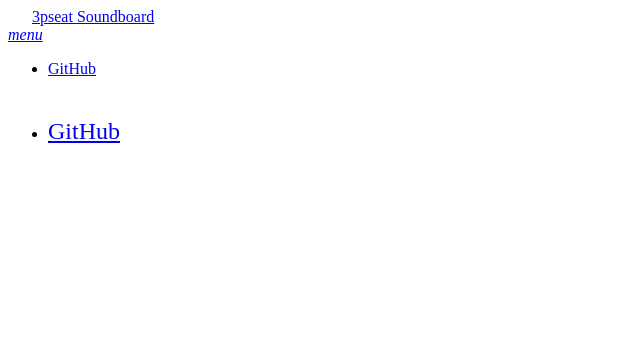
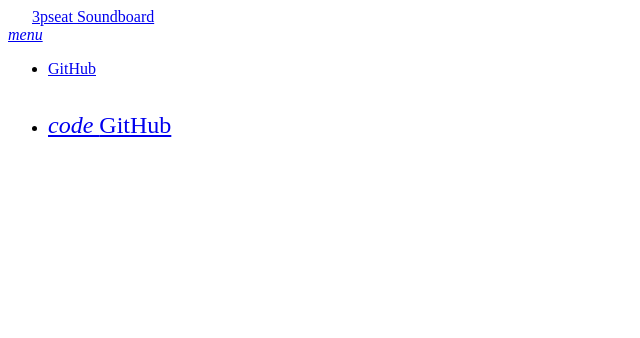
Before and after one commit to gpauloski/3pseatBot, a Python web app: template threepseat/sounds/templates/navbar.html in a window 1280 px wide. Shown: the top 338 px of the page, without its empty margins (0-640 px from the left). Run offline with Jinja, Linux system fonts and the light colour scheme; the template is opened without the code that fills it, so the values that code supplies are empty.

Commit message:
Clean up sidebar

```diff
--- a/threepseat/sounds/templates/navbar.html
+++ b/threepseat/sounds/templates/navbar.html
@@ -24,11 +24,32 @@
   </div>
 </nav>
 
-<ul class="sidenav blue-grey darken-4 blue-grey darken-2" id="mobile" style="padding-top: 24px; padding-bottom: 18px; border-color: #37474f;">
-  <li><a href="https://github.com/gpauloski/3pseatBot" class="blue-grey-text text-lighten-5 center-align" style="font-size: 24px;">GitHub</a></li>
+<ul class="sidenav blue-grey darken-3" id="mobile" style="padding-top: 18px; padding-bottom: 18px; border-color: #37474f; border: 1px; width: 240px">
+  <li style="margin-bottom: 4px;">
+    <a href="https://github.com/gpauloski/3pseatBot" class="blue-grey-text text-lighten-5" style="font-size: 24px;">
+      <i class="small material-icons right-align light-green-text text-accent-1">
+          code
+      </i>
+      GitHub
+    </a>
+  </li>
   {% if login_url %}
-  <li><a href="{{ login_url }}" class="blue-grey-text text-lighten-5 center-align" style="font-size: 24px;">Login</a></li>
+  <li style="margin-bottom: 4px;">
+    <a href="{{ login_url }}" class="blue-grey-text text-lighten-5" style="font-size: 24px;">
+      <i class="small material-icons right-align light-green-text text-accent-1">
+          keyboard_arrow_right
+      </i>
+      Login
+    </a>
+  </li>
   {% elif logout_url %}
-  <li><a href="{{ logout_url }}" class="blue-grey-text text-lighten-5 center-align" style="font-size: 24px;">Logout</a></li>
+  <li style="margin-bottom: 4px;">
+    <a href="{{ logout_url }}" class="blue-grey-text text-lighten-5" style="font-size: 24px;">
+      <i class="small material-icons right-align light-green-text text-accent-1">
+          keyboard_arrow_left
+      </i>
+      Logout
+    </a>
+  </li>
   {% endif %}
 </ul>
```
